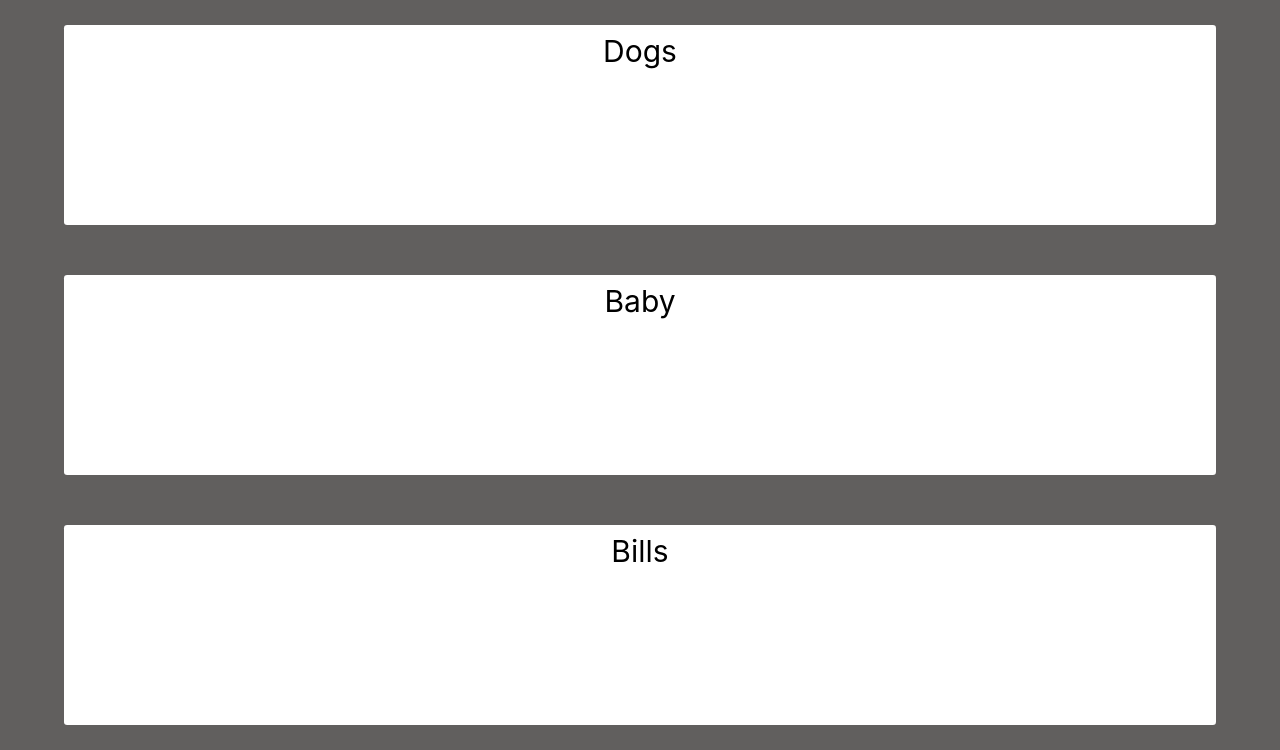
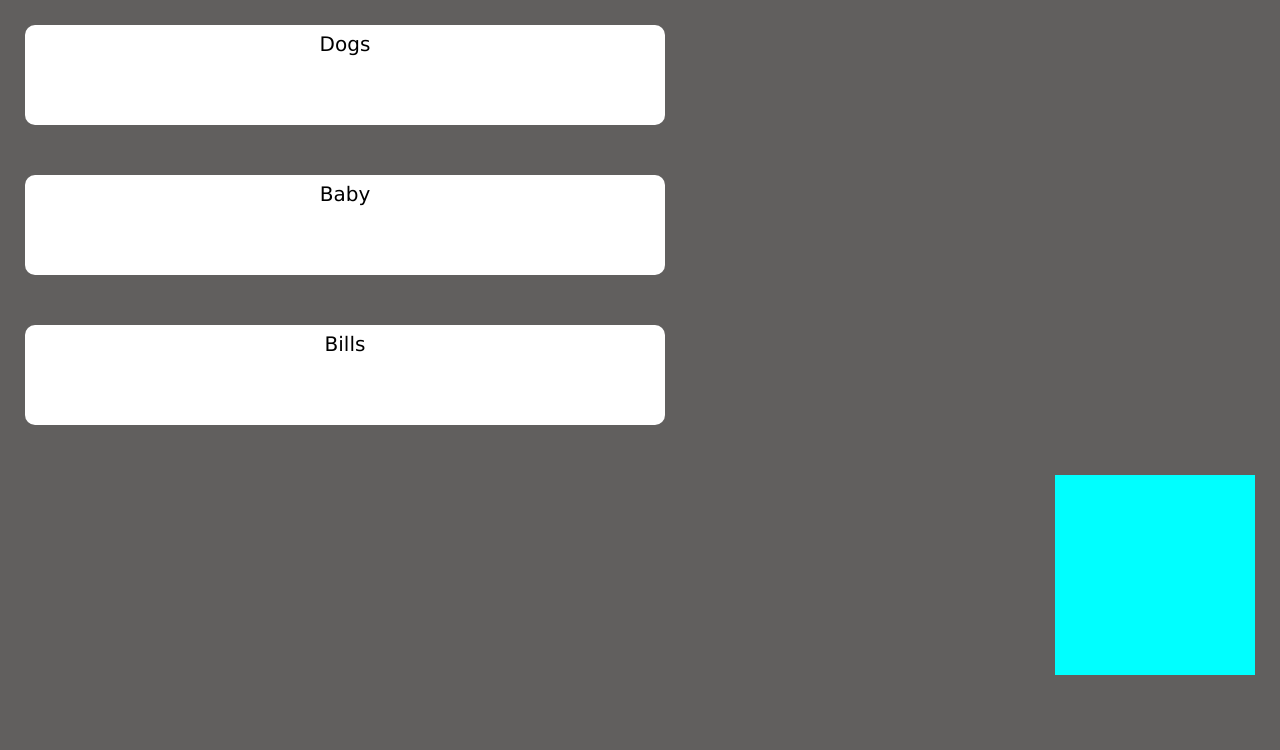
Before and after one commit to crostipunctus/housemouse, a Django app: page / in a window 1280 px wide. Shown: the part 56-806 px from the top of the page. After the commit the page ends 731 px from the top, so only its background shows below. Run offline with Django 3.2, Linux system fonts and the light colour scheme; some libraries are stand-ins or nearby versions.

Commit message:
some styling progress

```diff
--- a/housemanager/static/housemanager/styles.css
+++ b/housemanager/static/housemanager/styles.css
@@ -2,38 +2,42 @@ html, body {
     background-color: #615f5e;
     margin: 0;
     padding: 0;
-
-}
-
-#container {
-    display: flex;
-    flex-wrap: wrap;
+    display: block;
 }
 
 
 
+#container {
+    display: flex;
+    flex-direction: column;
+
+
+}
+
 
 .btn-sm {
     background-color: white;
+    border-radius: 10px;
     color: black;
     border: white;
-    height: 200px;
-    width: 90%;
-    font-size: 30px;
-    margin-left: auto;
-    margin-right: auto;
-    margin-top: 25px;
-    margin-bottom: 25px;
+    height: 100px;
+    width: 50%;
+    font-size: 20px;
+    margin: 25px;
     text-align: center;
-    vertical-align: middle;
+    font-family: 'Lucida Sans', 'Lucida Sans Regular', 'Lucida Grande', 'Lucida Sans Unicode', Geneva, Verdana, sans-serif;
+
 }
 
 .btn-sm:hover{
     background-color: orange;
 }
 
-
-
+@media (max-width: 599px) {
+    .btn-sm {
+        width: 85%;
+    }
+}
 
 
 h5 {
@@ -49,3 +53,13 @@ a:hover{
     color: orange;
     text-decoration: none;
 }
+
+#todolist {
+    margin: 25px;
+    float: right;
+    display: block;
+    top: 25%;
+    width: 200px;
+    height: 200px;
+    background-color: aqua;
+}
--- a/housemanager/templates/housemanager/index.html
+++ b/housemanager/templates/housemanager/index.html
@@ -4,12 +4,20 @@
 
 
 {% block body %}
+
     <div id="container" class="index-links">
         <a class="btn btn-primary btn-sm" href="{% url 'dogs' %}" role="button">Dogs</a>
         <a class="btn btn-primary btn-sm" href="{% url 'baby' %}" role="button">Baby</a></button>
         <a class="btn btn-primary btn-sm" href="{% url 'bills' %}" role="button">Bills</a></button>
     </div>
 
+    <div id="todolist">
+
+        </div>
+
+
+
+
 
 
 
```
